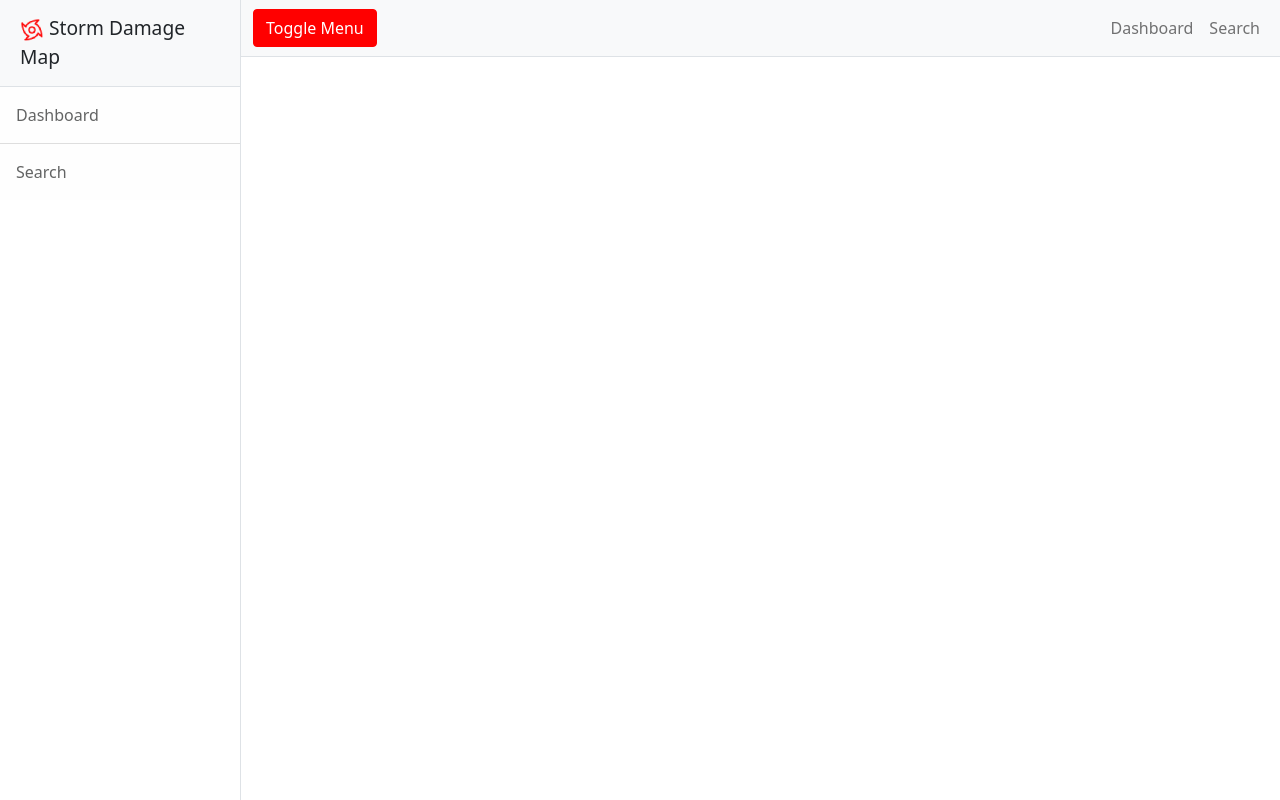
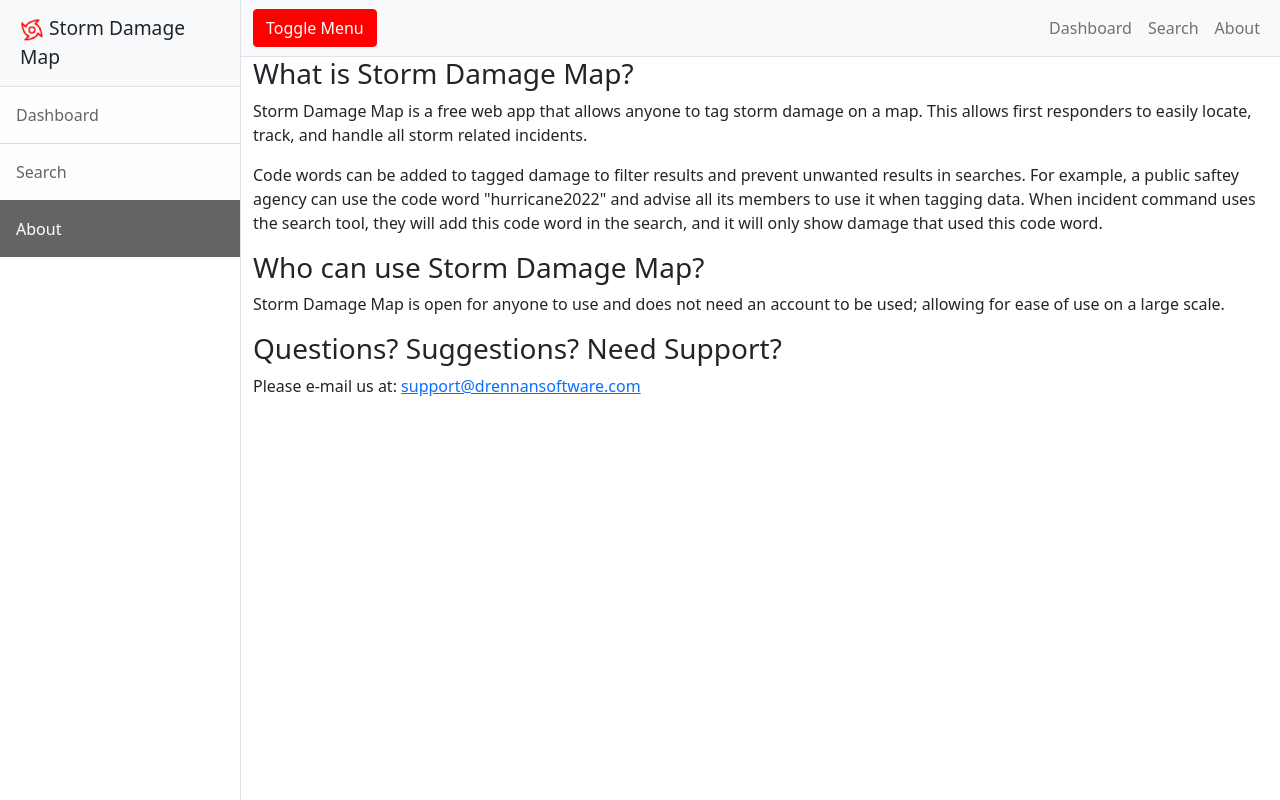
Before and after one commit to MattDrennan/storm-tracker, a React (Create React App) app: page /about in a window 1280 px wide. Built offline with nearby package versions, Linux system fonts and the light colour scheme; no server answers; what react-geocode would draw is missing.

Commit message:
About / Code Input Fix

```diff
--- a/src/App.js
+++ b/src/App.js
@@ -4,6 +4,7 @@ import Axios from "axios";
 import Home from "./Pages/Home";
 import Search from "./Pages/Search";
 import View from "./Pages/View";
+import About from "./Pages/About";
 import moment from 'moment';
 
 function App() {
@@ -108,6 +109,7 @@ function App() {
         <div className="list-group list-group-flush">
           <a className={page == "home" ? 'list-group-item list-group-item-action list-group-item-light p-3 active' : 'list-group-item list-group-item-action list-group-item-light p-3' } href="/">Dashboard</a>
           <a className={page == "search" ? 'list-group-item list-group-item-action list-group-item-light p-3 active' : 'list-group-item list-group-item-action list-group-item-light p-3' } href="/search">Search</a>
+          <a className={page == "about" ? 'list-group-item list-group-item-action list-group-item-light p-3 active' : 'list-group-item list-group-item-action list-group-item-light p-3' } href="/about">About</a>
         </div>
       </div>
       <div id="page-content-wrapper">
@@ -121,6 +123,7 @@ function App() {
               <ul className="navbar-nav ms-auto mt-2 mt-lg-0">
                 <li className={page == "home" ? 'nav-item active' : 'nav-item' }><a className="nav-link" href="/">Dashboard</a></li>
                 <li className={page == "search" ? 'nav-item active' : 'nav-item' }><a className="nav-link" href="/search">Search</a></li>
+                <li className={page == "about" ? 'nav-item active' : 'nav-item' }><a className="nav-link" href="/about">About</a></li>
               </ul>
             </div>
           </div>
@@ -131,6 +134,7 @@ function App() {
               <Route path="/" element={<Home page={page} setPage={setPage} createMarker={createMarker} markerInfo={markerInfo} markers={markers} setMarkers={setMarkers} Marker={Marker} showDamageForm={showDamageForm} setShowDamageForm={setShowDamageForm} coordinates={coordinates} setCoordinates={setCoordinates} savedCoordinates={savedCoordinates} setSavedCoordinates={setSavedCoordinates} />} />
               <Route path="search" element={<Search page={page} setPage={setPage} createMarker={createMarker} markerInfo={markerInfo} markers={markers} setMarkers={setMarkers} Marker={Marker} showDamageForm={showDamageForm} setShowDamageForm={setShowDamageForm} coordinates={coordinates} setCoordinates={setCoordinates} savedCoordinates={savedCoordinates} setSavedCoordinates={setSavedCoordinates} />} />
               <Route path="view" element={<View page={page} setPage={setPage} />} />
+              <Route path="about" element={<About page={page} setPage={setPage} />} />
             </Routes>
           </BrowserRouter>
         </div>
--- /dev/null
+++ b/src/Pages/About.js
@@ -0,0 +1,36 @@
+import { useForm } from "react-hook-form";
+import React, { useState, useEffect } from "react";
+
+function About(props) {
+    /**
+       * On page load
+      */
+    useEffect(() => {
+        props.setPage("about");
+    }, []);
+
+    return (
+        <div>
+            <h3>What is Storm Damage Map?</h3>
+            <p>
+                Storm Damage Map is a free web app that allows anyone to tag storm damage on a map. This allows first responders to easily locate, track, and handle all storm related incidents.
+            </p>
+
+            <p>
+                Code words can be added to tagged damage to filter results and prevent unwanted results in searches. For example, a public saftey agency can use the code word "hurricane2022" and advise all its members to use it when tagging data. When incident command uses the search tool, they will add this code word in the search, and it will only show damage that used this code word.
+            </p>
+
+            <h3>Who can use Storm Damage Map?</h3>
+            <p>
+                Storm Damage Map is open for anyone to use and does not need an account to be used; allowing for ease of use on a large scale.
+            </p>
+
+            <h3>Questions? Suggestions? Need Support?</h3>
+            <p>
+                Please e-mail us at: <a href="mailto: support@drennansoftware.com">support@drennansoftware.com</a>
+            </p>
+        </div>
+    );
+}
+
+export default About;
--- a/src/Pages/Modules/DamageForm.js
+++ b/src/Pages/Modules/DamageForm.js
@@ -26,6 +26,7 @@ function DamageForm(props) {
                 Axios.post("marker", {
                     date: moment(new Date(value)).format("YYYY-MM-DD HH:mm:ss"),
                     damageName: e.damageName,
+                    code: e.code,
                     image: e.iconPick,
                     comments: e.comments,
                     lat: props.savedCoordinates.lat,
@@ -128,6 +129,14 @@ function DamageForm(props) {
 
                     <div className="paragraph">
                         <div className="form-text">
+                            Code (Optional):
+                        </div>
+
+                        <input type="text" {...register("code")} />
+                    </div>
+
+                    <div className="paragraph">
+                        <div className="form-text">
                             Pick an icon:
                         </div>
 
```
Also changed, not shown: public/css/styles.css, 1 other file (tests, documents, lock files or other folders).
